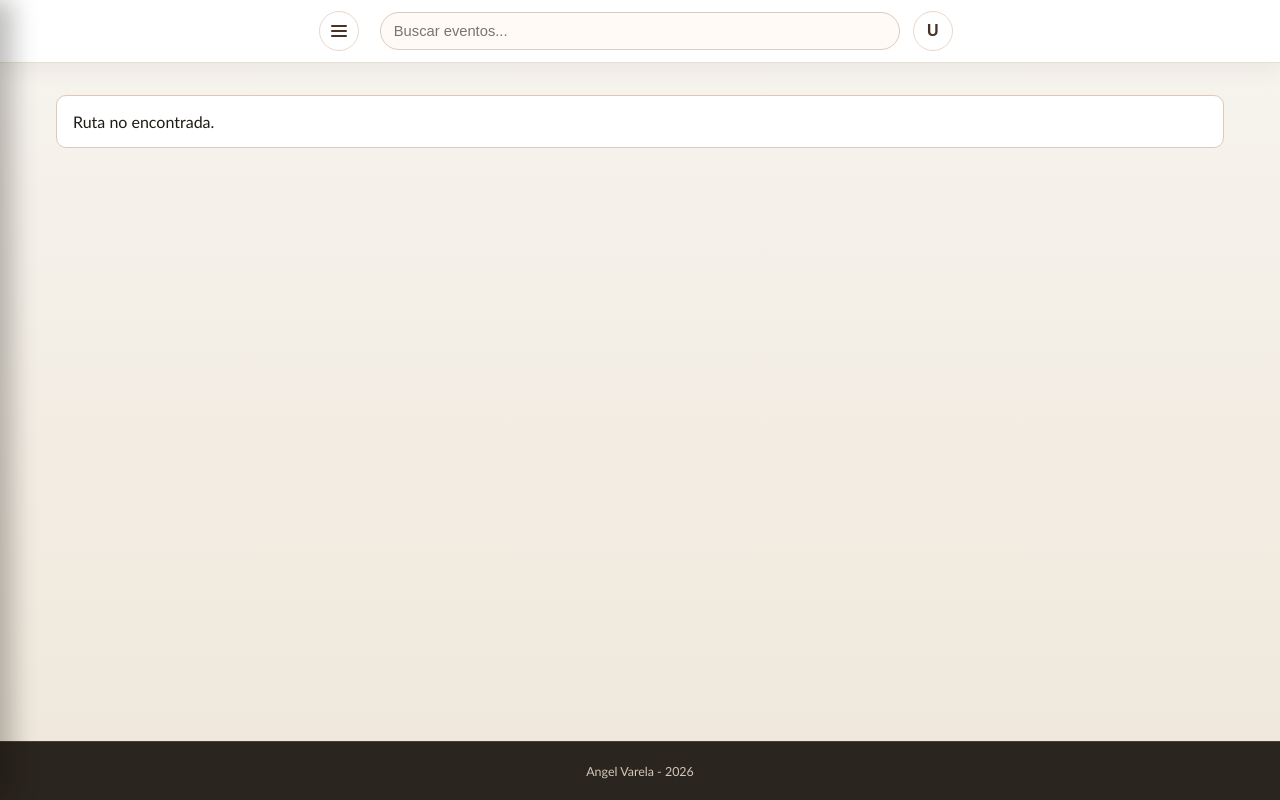
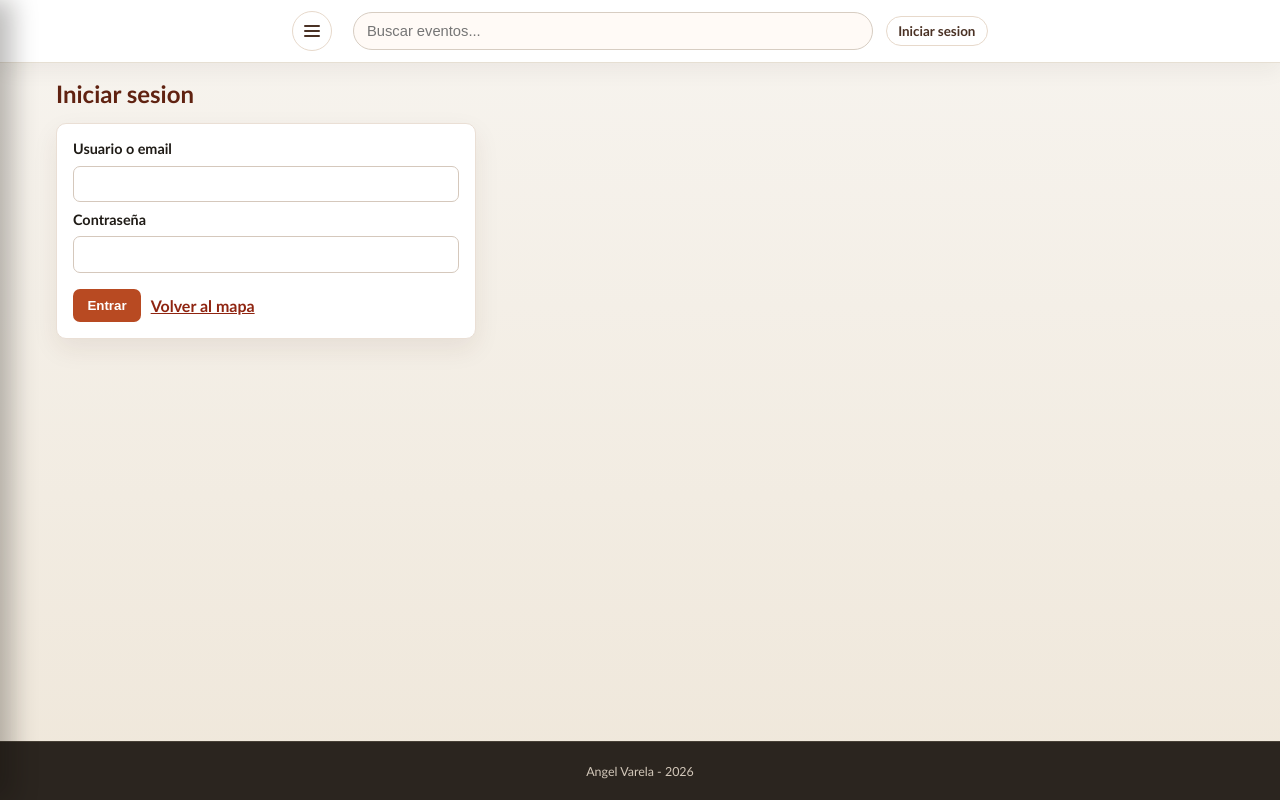
Before and after one commit to xelovarela/tfg-ames-events, a React (Create React App) app in the folder frontend/: page /login in a window 1280 px wide. Built offline with nearby package versions, Linux system fonts and the light colour scheme; no server answers.

Commit message:
feat(frontend): implement basic authentication with login, session persistence and logout

```diff
--- a/frontend/src/App.css
+++ b/frontend/src/App.css
@@ -44,7 +44,7 @@ body {
   width: min(1200px, 100%);
   margin: 0 auto;
   display: grid;
-  grid-template-columns: 48px minmax(180px, 520px) 48px;
+  grid-template-columns: 48px minmax(180px, 520px) auto;
   justify-content: center;
   align-items: center;
   gap: 0.8rem;
@@ -94,6 +94,40 @@ body {
   font-size: 1rem;
   line-height: 1;
   font-weight: 700;
+}
+
+.app-auth-wrap {
+  display: inline-flex;
+  align-items: center;
+  justify-content: flex-end;
+  gap: 0.55rem;
+  min-width: 0;
+}
+
+.app-auth-user {
+  font-size: 0.86rem;
+  color: #4a3124;
+  font-weight: 700;
+  white-space: nowrap;
+}
+
+.app-auth-link,
+.app-auth-btn {
+  border: 1px solid #e7d9cb;
+  border-radius: 999px;
+  background: #fff;
+  color: #4a3124;
+  padding: 0.38rem 0.7rem;
+  font-size: 0.84rem;
+  font-weight: 600;
+  text-decoration: none;
+  cursor: pointer;
+}
+
+.app-auth-link:hover,
+.app-auth-btn:hover {
+  background: #fff3ea;
+  border-color: #cf9e84;
 }
 
 .app-hamburger {
@@ -326,7 +360,7 @@ body {
   }
 
   .app-topbar-inner {
-    grid-template-columns: 42px minmax(140px, 1fr) 42px;
+    grid-template-columns: 42px minmax(140px, 1fr) auto;
     gap: 0.55rem;
   }
 
@@ -340,6 +374,20 @@ body {
     font-size: 0.88rem;
   }
 
+  .app-auth-wrap {
+    gap: 0.4rem;
+  }
+
+  .app-auth-user {
+    display: none;
+  }
+
+  .app-auth-link,
+  .app-auth-btn {
+    padding: 0.3rem 0.55rem;
+    font-size: 0.78rem;
+  }
+
   .app-main {
     padding: 0.75rem;
   }
--- a/frontend/src/App.js
+++ b/frontend/src/App.js
@@ -4,7 +4,7 @@
  * la distribucion general de la aplicacion de Ames Events.
  */
 import React, { useEffect, useState } from 'react';
-import { BrowserRouter, Navigate, NavLink, Route, Routes, useLocation, useSearchParams } from 'react-router-dom';
+import { BrowserRouter, Link, Navigate, NavLink, Route, Routes, useLocation, useSearchParams } from 'react-router-dom';
 import './App.css';
 import MapPage from './pages/MapPage';
 import EventsPage from './pages/EventsPage';
@@ -15,6 +15,8 @@ import CategoriesPage from './pages/CategoriesPage';
 import LocationsPage from './pages/LocationsPage';
 import EventCreatePage from './pages/EventCreatePage';
 import EventEditPage from './pages/EventEditPage';
+import LoginPage from './pages/LoginPage';
+import { clearAuthSession, getAuthSession } from './utils/authStorage';
 
 // Esta constante describe las opciones visibles en el menu lateral de navegacion.
 const NAV_ITEMS = [
@@ -27,11 +29,12 @@ const NAV_ITEMS = [
 ];
 
 // Este componente monta la interfaz comun compartida por todas las paginas.
-function AppShell() {
+function AppShell({ session, onLogout, onSessionChange }) {
   const [isMenuOpen, setIsMenuOpen] = useState(false);
   const location = useLocation();
   const [searchParams, setSearchParams] = useSearchParams();
   const searchValue = searchParams.get('search') || '';
+  const isAuthenticated = Boolean(session?.token);
 
   // Cuando cambia la ruta se cierra el menu movil para mejorar la experiencia de uso.
   useEffect(() => {
@@ -80,9 +83,22 @@ function AppShell() {
             />
           </div>
 
-          <button type="button" className="app-icon-btn" aria-label="Perfil de usuario">
-            <span className="app-icon" aria-hidden="true">U</span>
-          </button>
+          <div className="app-auth-wrap">
+            {isAuthenticated ? (
+              <>
+                <span className="app-auth-user">
+                  {session.user?.username || 'Usuario'}
+                </span>
+                <button type="button" className="app-auth-btn" onClick={onLogout}>
+                  Cerrar sesion
+                </button>
+              </>
+            ) : (
+              <Link to="/login" className="app-auth-link">
+                Iniciar sesion
+              </Link>
+            )}
+          </div>
         </div>
       </header>
 
@@ -117,6 +133,7 @@ function AppShell() {
           <Route path="/organizers" element={<OrganizersPage />} />
           <Route path="/categories" element={<CategoriesPage />} />
           <Route path="/locations" element={<LocationsPage />} />
+          <Route path="/login" element={<LoginPage onLogin={onSessionChange} />} />
 
           <Route path="*" element={<p className="app-not-found">Ruta no encontrada.</p>} />
         </Routes>
@@ -131,9 +148,20 @@ function AppShell() {
 
 // Este componente envuelve toda la aplicacion con el router del navegador.
 function App() {
+  const [session, setSession] = useState(() => getAuthSession());
+
+  const handleLogout = () => {
+    clearAuthSession();
+    setSession(null);
+  };
+
+  const syncSessionFromStorage = () => {
+    setSession(getAuthSession());
+  };
+
   return (
     <BrowserRouter>
-      <AppShell />
+      <AppShell session={session} onLogout={handleLogout} onSessionChange={syncSessionFromStorage} />
     </BrowserRouter>
   );
 }
--- /dev/null
+++ b/frontend/src/pages/LoginPage.css
@@ -0,0 +1,82 @@
+/*
+ * Este archivo define estilos minimos para la pagina de login.
+ * Mantiene el mismo lenguaje visual general de la app sin introducir
+ * cambios de diseno grandes para esta primera integracion.
+ */
+.login-card {
+  max-width: 420px;
+  background: #fff;
+  border: 1px solid #eadfd5;
+  border-radius: 10px;
+  padding: 1rem;
+  box-shadow: 0 10px 26px rgba(73, 44, 25, 0.08);
+}
+
+.login-form {
+  display: grid;
+  gap: 0.55rem;
+}
+
+.login-form label {
+  font-size: 0.9rem;
+  font-weight: 600;
+}
+
+.login-input {
+  width: 100%;
+  padding: 0.6rem;
+  border: 1px solid #d5c8bc;
+  border-radius: 7px;
+}
+
+.login-input:focus {
+  outline: none;
+  border-color: #b84a22;
+  box-shadow: 0 0 0 3px rgba(184, 74, 34, 0.16);
+}
+
+.login-actions {
+  margin-top: 0.5rem;
+  display: flex;
+  gap: 0.6rem;
+  align-items: center;
+}
+
+.login-btn {
+  border: 0;
+  border-radius: 7px;
+  padding: 0.55rem 0.9rem;
+  cursor: pointer;
+  font-weight: 600;
+}
+
+.login-btn:disabled {
+  opacity: 0.65;
+  cursor: not-allowed;
+}
+
+.login-btn-primary {
+  background: #b84a22;
+  color: #fff;
+}
+
+.login-link {
+  color: #8f2410;
+  font-weight: 600;
+}
+
+.login-message {
+  margin: 0.75rem 0 0;
+  color: #8f2410;
+}
+
+@media (max-width: 640px) {
+  .login-card {
+    max-width: 100%;
+  }
+
+  .login-actions {
+    flex-direction: column;
+    align-items: stretch;
+  }
+}
--- /dev/null
+++ b/frontend/src/pages/LoginPage.js
@@ -0,0 +1,115 @@
+/**
+ * Este archivo define la pagina de inicio de sesion.
+ * Implementa un formulario basico para autenticar usuario contra la API,
+ * persistir token/usuario en localStorage y navegar al mapa tras login.
+ */
+import React, { useState } from 'react';
+import { Link, Navigate, useNavigate } from 'react-router-dom';
+import { API_BASE_URL } from '../config';
+import { getAuthSession, setAuthSession } from '../utils/authStorage';
+import './LoginPage.css';
+
+function LoginPage({ onLogin }) {
+  const navigate = useNavigate();
+  const [loginValue, setLoginValue] = useState('');
+  const [password, setPassword] = useState('');
+  const [message, setMessage] = useState('');
+  const [isSubmitting, setIsSubmitting] = useState(false);
+
+  const existingSession = getAuthSession();
+  if (existingSession?.token) {
+    return <Navigate to="/map" replace />;
+  }
+
+  const handleSubmit = async (event) => {
+    event.preventDefault();
+    if (isSubmitting) {
+      return;
+    }
+
+    if (!loginValue.trim() || !password) {
+      setMessage('Debes indicar usuario o email y contraseña.');
+      return;
+    }
+
+    setIsSubmitting(true);
+    setMessage('');
+
+    try {
+      const response = await fetch(`${API_BASE_URL}/auth/login`, {
+        method: 'POST',
+        headers: {
+          'Content-Type': 'application/json'
+        },
+        body: JSON.stringify({
+          login: loginValue.trim(),
+          password
+        })
+      });
+
+      const data = await response.json();
+      if (!response.ok) {
+        throw new Error(data?.error || 'No se pudo iniciar sesion.');
+      }
+
+      setAuthSession({
+        token: data.token,
+        user: data.user
+      });
+
+      if (onLogin) {
+        onLogin();
+      }
+
+      navigate('/map', { replace: true });
+    } catch (error) {
+      console.error(error);
+      setMessage(error.message || 'No se pudo iniciar sesion.');
+    } finally {
+      setIsSubmitting(false);
+    }
+  };
+
+  return (
+    <main>
+      <h2>Iniciar sesion</h2>
+
+      <section className="login-card">
+        <form className="login-form" onSubmit={handleSubmit}>
+          <label htmlFor="login">Usuario o email</label>
+          <input
+            id="login"
+            type="text"
+            className="login-input"
+            value={loginValue}
+            onChange={(event) => setLoginValue(event.target.value)}
+            autoComplete="username"
+          />
+
+          <label htmlFor="password">Contraseña</label>
+          <input
+            id="password"
+            type="password"
+            className="login-input"
+            value={password}
+            onChange={(event) => setPassword(event.target.value)}
+            autoComplete="current-password"
+          />
+
+          <div className="login-actions">
+            <button className="login-btn login-btn-primary" type="submit" disabled={isSubmitting}>
+              {isSubmitting ? 'Accediendo...' : 'Entrar'}
+            </button>
+            <Link to="/map" className="login-link">
+              Volver al mapa
+            </Link>
+          </div>
+        </form>
+
+        {message && <p className="login-message">{message}</p>}
+      </section>
+    </main>
+  );
+}
+
+export default LoginPage;
--- /dev/null
+++ b/frontend/src/utils/authStorage.js
@@ -0,0 +1,42 @@
+/**
+ * Este archivo centraliza la persistencia de sesion en el frontend.
+ * Guarda y recupera token y usuario autenticado desde localStorage para
+ * mantener la sesion entre recargas sin anadir dependencias externas.
+ */
+const AUTH_STORAGE_KEY = 'ames_events_auth_session';
+
+function setAuthSession(session) {
+  if (!session || !session.token || !session.user) {
+    return;
+  }
+
+  localStorage.setItem(AUTH_STORAGE_KEY, JSON.stringify(session));
+}
+
+function getAuthSession() {
+  const rawSession = localStorage.getItem(AUTH_STORAGE_KEY);
+  if (!rawSession) {
+    return null;
+  }
+
+  try {
+    const parsedSession = JSON.parse(rawSession);
+    if (!parsedSession?.token || !parsedSession?.user) {
+      return null;
+    }
+
+    return parsedSession;
+  } catch (error) {
+    return null;
+  }
+}
+
+function clearAuthSession() {
+  localStorage.removeItem(AUTH_STORAGE_KEY);
+}
+
+export {
+  setAuthSession,
+  getAuthSession,
+  clearAuthSession
+};
```
